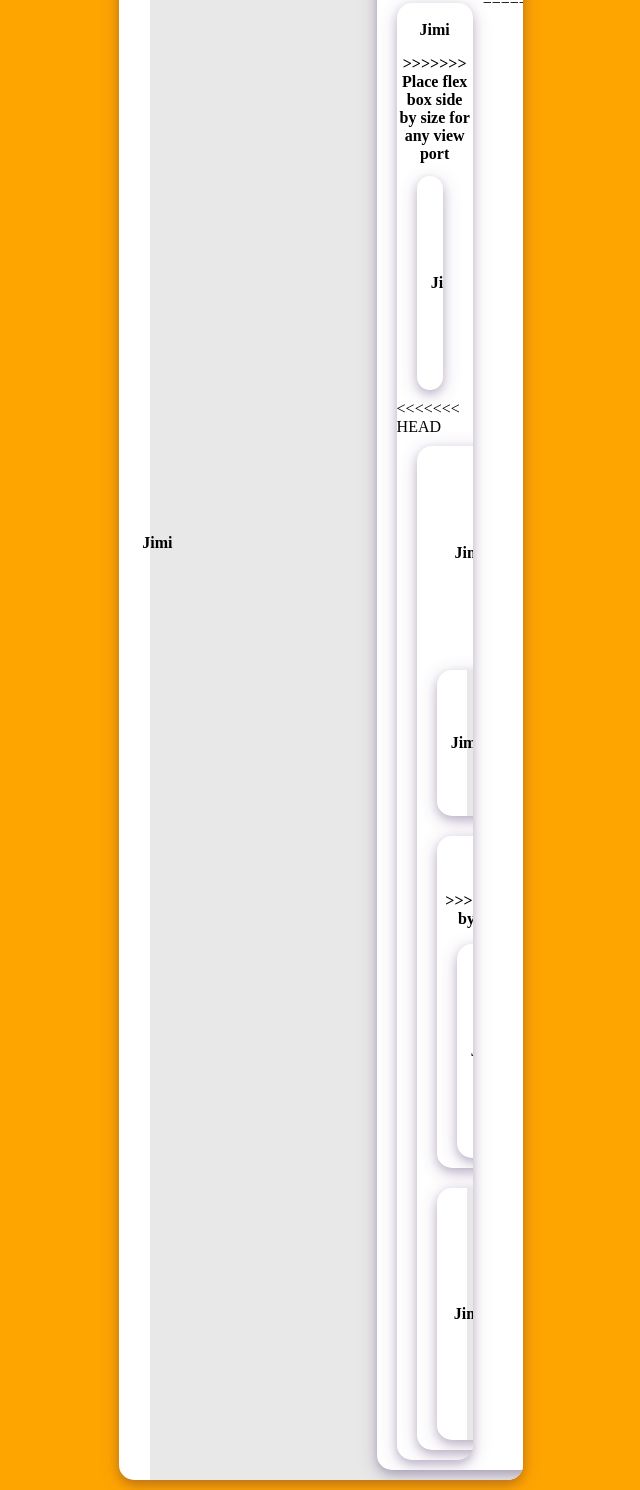
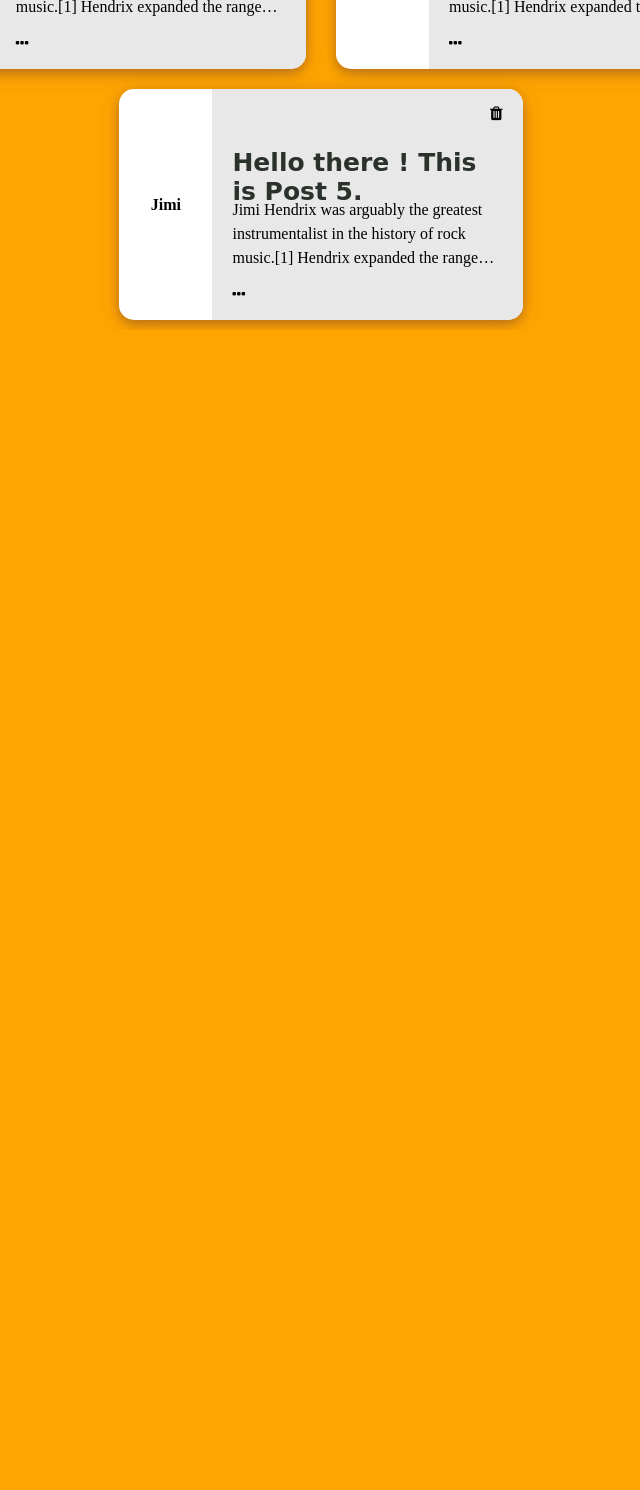
Before and after one commit to NehaParmar06/Course-6-Project-Code, a plain HTML site: page html/bloglist.html in a window 1280 px wide. Shown: the part 519-2009 px from the top of the page, without its empty margins (260-900 px from the left). After the commit the page ends 849 px from the top, so only its background shows below. Drawn offline with nearby package versions, Linux system fonts and the light colour scheme; a web font is replaced by a local one.

Commit message:
Adding Ellipsis using webkit

```diff
--- a/css/bloglist.css
+++ b/css/bloglist.css
@@ -1,33 +1,5 @@
 
-/*
-.post-left {
-    position: relative;
-    width: 35%;
-    height: 50%;
-    background: #fff;
-    box-shadow:0 4px 10px 0 rgba(17, 4, 63, 0.2),0 4px 20px 0 rgba(79, 19, 97, 0.19);
-    margin: 10px 10px 10px 20px;
-    float:left;
-    border-radius: 15px;
-    box-sizing: border-box;
-    display: inline-block;
-}
 
-.post-right {
-    position: relative;
-    width: 35%;
-    height: 50%;
-    background: #fff;
-    box-shadow:0 4px 10px 0 rgba(17, 4, 63, 0.2),0 4px 20px 0 rgba(79, 19, 97, 0.19);
-    margin: 10px 10px 10px 20px;
-    float:left;
-    border-radius: 15px;
-    box-sizing: border-box;
-    display: inline-block;
-
-}
-
-*/
 .post-left {
     flex: 0 0 35%;
     background: #fff;
@@ -90,14 +62,19 @@
     padding-bottom: 10px;
     font-size: 30px;
 }
+
 .post-desc{
-    height: 55px;
-    /* margin-bottom: 0 !important; */
+    height: 80px;
+    margin-bottom: 0 !important;
+    max-width: 400px;
+    display: -webkit-box;
+    -webkit-line-clamp: 3;
+    -webkit-box-orient: vertical;
     overflow: hidden;
-    width: 400px;
     text-overflow: ellipsis;
-    /* white-space: nowrap; */
-    -webkit-line-clamp: 2;
+    line-height: 1.5em;
+    max-height: 4.5em;
+
 }
 body {
     height: 100%;
--- a/html/bloglist.html
+++ b/html/bloglist.html
@@ -73,24 +73,7 @@
             </div>
         </div>
     </div>
-<<<<<<< HEAD
-=======
 
-
-    <div class="allPostsContainer">
-    <div class="post-left">
-        <div class="post-name">
-            <p class="post-username">Jimi</p>
-        </div>
-        <div class="post-content">
-
-            <!-- Insert code for Trash icon here -->
-
-            <p class="post-title">Hello there ! This is Post 1. </p>
-            <p class="post-desc">Jimi Hendrix was arguably the greatest instrumentalist in the history of rock music.[1] Hendrix expanded the range and vocabulary of the electric guitar into areas no musician had ever ventured before. His boundless drive, technical ability and creative application of such effects as distortion forever transformed the sound of rock and roll. While creating his unique musical voice and guitar style, Hendrix synthesized diverse genres, including blues, R&B, soul, British rock, American folk music, 1950s rock and roll, psychedelic and jazz.</p>
-
-            <!-- Insert code for ... icon here -->
->>>>>>>  Place flex box side by size for any view port
 
     <!-- Trash icon Modal -->
     <div id="iconModal" class="trashmodal">
@@ -104,7 +87,6 @@
         </div>
     </div>
 
-<<<<<<< HEAD
     <div class="allPostsContainer">
 
         <div class="post-left">
@@ -121,11 +103,6 @@
                 <p class="icon" onclick="window.location.href = 'post.html'"><i class="fa fa-ellipsis-h" aria-hidden="true"></i></p>
 
             </div>
-=======
-    <div class="post-right">
-        <div class="post-name">
-            <p class="post-username">Jimi</p>
->>>>>>>  Place flex box side by size for any view port
         </div>
 
 
@@ -144,7 +121,6 @@
             </div>
         </div>
 
-<<<<<<< HEAD
         <div class="post-left">
             <div class="post-name">
                 <p class="post-username">Jimi</p>
@@ -158,27 +134,6 @@
                 <!-- Insert code for ... icon here -->
                 <p class="icon" onclick="window.location.href = 'post.html'"><i class="fa fa-ellipsis-h" aria-hidden="true"></i></p>
             </div>
-=======
-    <div class="post-left">
-        <div class="post-name">
-            <p class="post-username">Jimi</p>
-        </div>
-        <div class="post-content">
-
-            <!-- Insert code for Trash icon here -->
-
-                <p class="post-title">Hello there ! This is Post 3. </p>
-                <p class="post-desc">Jimi Hendrix was arguably the greatest instrumentalist in the history of rock music.[1] Hendrix expanded the range and vocabulary of the electric guitar into areas no musician had ever ventured before. His boundless drive, technical ability and creative application of such effects as distortion forever transformed the sound of rock and roll. While creating his unique musical voice and guitar style, Hendrix synthesized diverse genres, including blues, R&B, soul, British rock, American folk music, 1950s rock and roll, psychedelic and jazz.</p>
-
-            <!-- Insert code for ... icon here -->
-
-
-        </div>
-    </div>
-    <div class="post-right">
-        <div class="post-name">
-            <p class="post-username">Jimi</p>
->>>>>>>  Place flex box side by size for any view port
         </div>
 
         <div class="post-right">
@@ -196,17 +151,6 @@
 
             </div>
         </div>
-<<<<<<< HEAD
-=======
-    </div>
-    <div class="post-left">
-        <div class="post-name">
-            <p class="post-username">Jimi</p>
-        </div>
-        <div class="post-content">
-
-            <!-- Insert code for Trash icon here -->
->>>>>>>  Place flex box side by size for any view port
 
         <div class="post-left">
             <div class="post-name">
```
